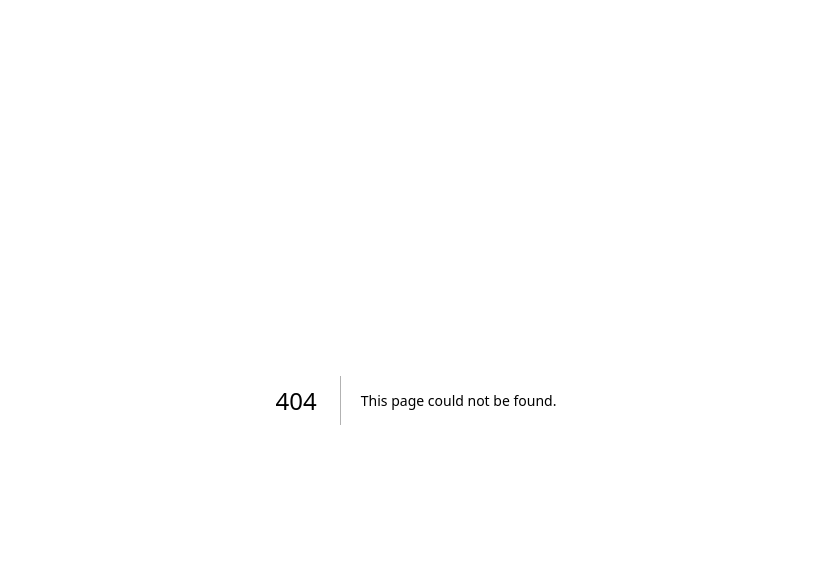
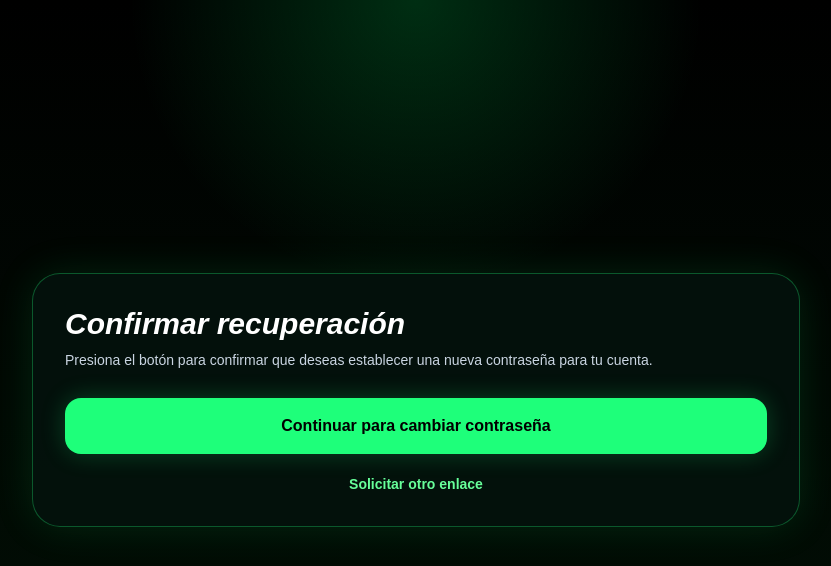
Before and after one commit to Playestev/fortnite-web, a Next.js app: page /confirmar-recuperacion in a window 1280 px wide. Before the commit this address had no page. Shown: the top 566 px of the page, without its empty margins (224-1055 px from the left). Built offline with nearby package versions, Linux system fonts and the light colour scheme; no server answers.

Commit message:
Corrige redireccion al cambiar contraseña

```diff
--- /dev/null
+++ b/app/confirmar-recuperacion/page.js
@@ -0,0 +1,89 @@
+"use client";
+
+import { useMemo, useState } from "react";
+import Link from "next/link";
+import { createClient } from "@/lib/supabase/client";
+
+export default function ConfirmarRecuperacionPage() {
+  const supabase = useMemo(() => createClient(), []);
+
+  const [loading, setLoading] = useState(false);
+  const [message, setMessage] = useState("");
+
+  async function handleContinue() {
+    const params = new URLSearchParams(window.location.search);
+    const tokenHash = params.get("token_hash");
+    const type = params.get("type");
+
+    if (!tokenHash || type !== "recovery") {
+      setMessage(
+        "El enlace de recuperación no es válido o está incompleto. Solicita uno nuevo."
+      );
+      return;
+    }
+
+    setLoading(true);
+    setMessage("");
+
+    try {
+      const { error } = await supabase.auth.verifyOtp({
+        token_hash: tokenHash,
+        type: "recovery",
+      });
+
+      if (error) throw error;
+
+      // Retira el código temporal de la barra del navegador.
+      window.history.replaceState(
+        {},
+        document.title,
+        "/confirmar-recuperacion"
+      );
+
+      // Usa una navegación completa para que la nueva página lea
+      // la sesión ya guardada por Supabase sin quedarse renderizando.
+      window.location.replace("/reset-password");
+    } catch (error) {
+      setMessage(
+        "El enlace ya venció, ya fue utilizado o no es válido. Solicita un correo nuevo."
+      );
+      setLoading(false);
+    }
+  }
+
+  return (
+    <main className="flex min-h-screen items-center justify-center bg-[radial-gradient(circle_at_top,_rgba(0,255,102,0.18),_transparent_28%),linear-gradient(180deg,#000_0%,#021106_100%)] px-4 py-10 text-white">
+      <div className="w-full max-w-3xl rounded-[28px] border border-[#1eff7a]/30 bg-[#04120d]/90 p-6 shadow-[0_0_40px_rgba(21,216,99,0.14)] md:p-8">
+        <h1 className="text-3xl font-black italic">
+          Confirmar recuperación
+        </h1>
+
+        <p className="mt-2 text-sm text-slate-300">
+          Presiona el botón para confirmar que deseas establecer una nueva contraseña para tu cuenta.
+        </p>
+
+        {message && (
+          <div className="mt-7 rounded-2xl border border-red-500/40 bg-red-500/10 p-4 text-sm text-red-300">
+            {message}
+          </div>
+        )}
+
+        <button
+          type="button"
+          onClick={handleContinue}
+          disabled={loading}
+          className="mt-7 w-full rounded-2xl bg-[#1eff7a] px-4 py-4 font-black text-black shadow-[0_0_24px_rgba(30,255,122,0.22)] transition hover:bg-[#67ff9a] disabled:cursor-not-allowed disabled:opacity-60"
+        >
+          {loading ? "Validando enlace..." : "Continuar para cambiar contraseña"}
+        </button>
+
+        <Link
+          href="/olvide-contrasena"
+          className="mt-5 block text-center text-sm font-black text-[#67ff9a] transition hover:text-white"
+        >
+          Solicitar otro enlace
+        </Link>
+      </div>
+    </main>
+  );
+}
--- a/app/olvide-contrasena/page.js
+++ b/app/olvide-contrasena/page.js
@@ -29,19 +29,20 @@ export default function OlvideContrasenaPage() {
 
     try {
       const { error } = await supabase.auth.resetPasswordForEmail(cleanEmail, {
-        redirectTo: `${window.location.origin}/reset-password`,
+        // El correo abre una pantalla intermedia.
+        // El token NO se valida automáticamente al cargar la página.
+        redirectTo: `${window.location.origin}/confirmar-recuperacion`,
       });
 
       if (error) throw error;
 
-      // Respuesta genérica para no confirmar públicamente si una cuenta existe.
       setMessage(
         "Si el correo pertenece a una cuenta, recibirás un enlace para cambiar tu contraseña. Revisa también spam o correo no deseado."
       );
       setMessageType("success");
     } catch (error) {
       setMessage(
-        error.message || "No se pudo enviar el correo de recuperación. Intenta de nuevo."
+        error.message || "No se pudo enviar el correo de recuperación."
       );
       setMessageType("error");
     } finally {
@@ -51,7 +52,7 @@ export default function OlvideContrasenaPage() {
 
   return (
     <main className="flex min-h-screen items-center justify-center bg-[radial-gradient(circle_at_top,_rgba(0,255,102,0.18),_transparent_28%),linear-gradient(180deg,#000_0%,#021106_100%)] px-4 py-10 text-white">
-      <div className="w-full max-w-2xl rounded-[28px] border border-[#1eff7a]/30 bg-[#04120d]/90 p-6 shadow-[0_0_40px_rgba(21,216,99,0.14)] md:p-8">
+      <div className="w-full max-w-3xl rounded-[28px] border border-[#1eff7a]/30 bg-[#04120d]/90 p-6 shadow-[0_0_40px_rgba(21,216,99,0.14)] md:p-8">
         <h1 className="text-3xl font-black italic">
           ¿Olvidaste tu contraseña?
         </h1>
--- a/app/reset-password/page.js
+++ b/app/reset-password/page.js
@@ -39,7 +39,7 @@ export default function ResetPasswordPage() {
   const [confirmPassword, setConfirmPassword] = useState("");
   const [showNewPassword, setShowNewPassword] = useState(false);
   const [showConfirmPassword, setShowConfirmPassword] = useState(false);
-  const [checkingLink, setCheckingLink] = useState(true);
+  const [checkingSession, setCheckingSession] = useState(true);
   const [canResetPassword, setCanResetPassword] = useState(false);
   const [loading, setLoading] = useState(false);
   const [message, setMessage] = useState("");
@@ -47,82 +47,41 @@ export default function ResetPasswordPage() {
 
   useEffect(() => {
     let active = true;
-    let fallbackTimeout;
 
-    function allowPasswordReset() {
+    async function readSession() {
+      const {
+        data: { session },
+      } = await supabase.auth.getSession();
+
       if (!active) return;
-      setCanResetPassword(true);
-      setCheckingLink(false);
-      setMessage("");
+
+      setCanResetPassword(Boolean(session));
+      setCheckingSession(false);
+
+      if (!session) {
+        setMessage(
+          "No encontramos una recuperación activa. Solicita un enlace nuevo desde tu correo."
+        );
+        setMessageType("error");
+      }
     }
 
-    function rejectPasswordReset() {
-      if (!active) return;
-      setCanResetPassword(false);
-      setCheckingLink(false);
-      setMessage(
-        "El enlace de recuperación no es válido o ya venció. Solicita uno nuevo."
-      );
-      setMessageType("error");
-    }
+    readSession();
 
     const {
       data: { subscription },
-    } = supabase.auth.onAuthStateChange((event, session) => {
+    } = supabase.auth.onAuthStateChange((_event, session) => {
       if (!active) return;
 
-      if (event === "PASSWORD_RECOVERY" || session) {
-        allowPasswordReset();
+      if (session) {
+        setCanResetPassword(true);
+        setCheckingSession(false);
+        setMessage("");
       }
     });
 
-    async function prepareRecoverySession() {
-      try {
-        const searchParams = new URLSearchParams(window.location.search);
-        const code = searchParams.get("code");
-
-        // Si Supabase usa PKCE, el enlace llega con ?code=...
-        if (code) {
-          const { error } = await supabase.auth.exchangeCodeForSession(code);
-
-          if (error) throw error;
-
-          allowPasswordReset();
-          return;
-        }
-
-        // Si Supabase procesa el enlace desde el fragmento de la URL,
-        // la sesión puede estar disponible directamente o unos instantes después.
-        const {
-          data: { session },
-        } = await supabase.auth.getSession();
-
-        if (session) {
-          allowPasswordReset();
-          return;
-        }
-
-        fallbackTimeout = window.setTimeout(async () => {
-          const {
-            data: { session: delayedSession },
-          } = await supabase.auth.getSession();
-
-          if (delayedSession) {
-            allowPasswordReset();
-          } else {
-            rejectPasswordReset();
-          }
-        }, 1200);
-      } catch {
-        rejectPasswordReset();
-      }
-    }
-
-    prepareRecoverySession();
-
     return () => {
       active = false;
-      if (fallbackTimeout) window.clearTimeout(fallbackTimeout);
       subscription.unsubscribe();
     };
   }, [supabase]);
@@ -187,9 +146,9 @@ export default function ResetPasswordPage() {
           Escribe tu nueva contraseña y confírmala para recuperar tu cuenta.
         </p>
 
-        {checkingLink ? (
+        {checkingSession ? (
           <div className="mt-7 rounded-2xl border border-[#1eff7a]/25 bg-[#07140f] p-4 text-sm text-[#67ff9a]">
-            Validando enlace de recuperación...
+            Validando recuperación...
           </div>
         ) : canResetPassword ? (
           <form onSubmit={handleSubmit} className="mt-7 space-y-5">
```
